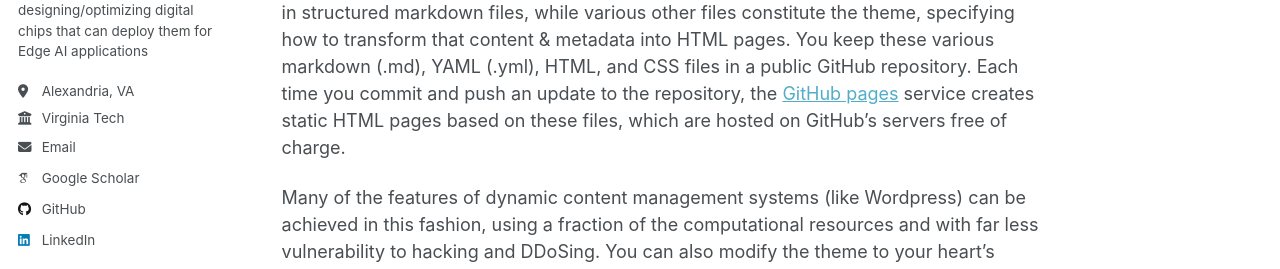
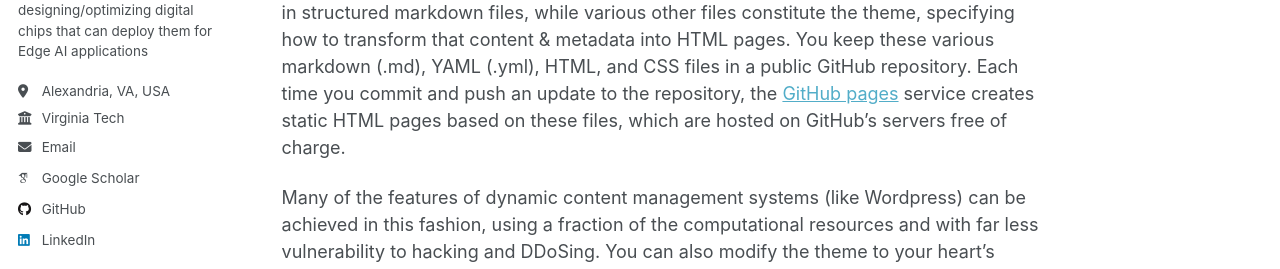
Before and after one commit to muhammadfarhan720/muhammadfarhan720.github.io, a Jekyll site: the page built from _pages/about.md, in a window 1280 px wide. Shown: the part 539-808 px from the top of the page. Built offline with Jekyll 4.4.1, drawn with Linux system fonts in a browser that asks for light colours; some web fonts are replaced.

Commit message:
Update _config.yml

```diff
--- a/_config.yml
+++ b/_config.yml
@@ -26,7 +26,7 @@ author:
   name             : "Muhammad Farhan Azmine"
   pronouns         : #"he/him"
   bio              : "I am a third year PhD student with Computer Engineering major at Virginia Tech. I have more than 5 years of experience in developing complex RTL designs, IP subsystem integration and Verification. My research includes developing energy efficient hardware friendly machine learning algorithms using Python/C++ and designing/optimizing digital chips that can deploy them for Edge AI applications"
-  location         : "Alexandria, VA"
+  location         : "Alexandria, VA, USA"
   employer         : "Virginia Tech"
   uri              : # URL
   email            : "muhammadfarhan@vt.edu"
```
